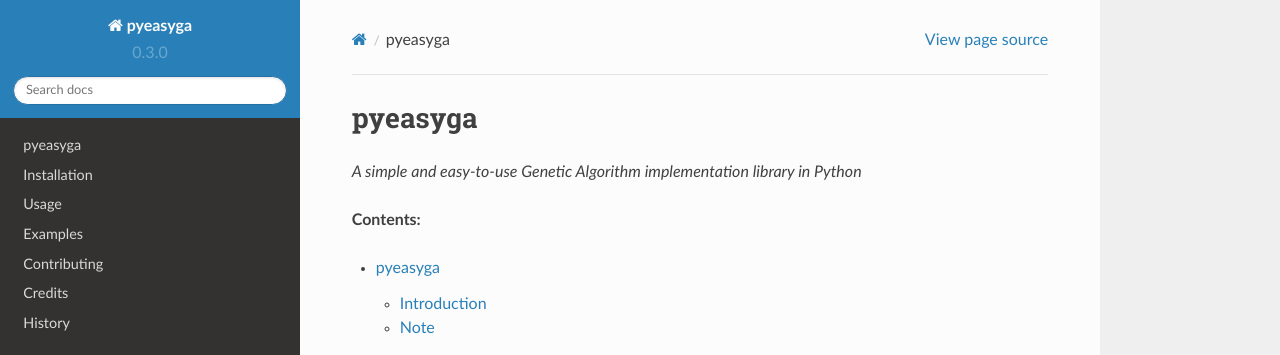
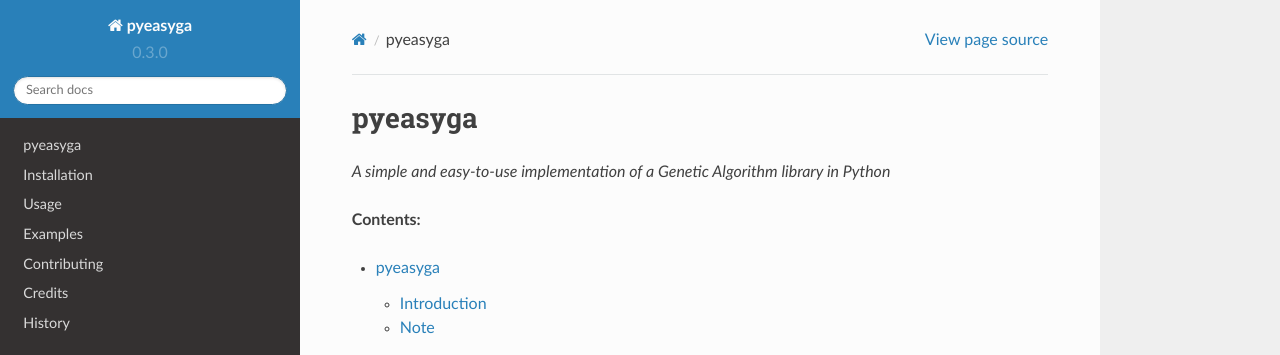
Before and after one commit to remiomosowon/pyeasyga, a Sphinx documentation site: the page built from docs/index.rst, in a window 1280 px wide and 900 px high. Shown: the top 355 px of the window. Built offline with Sphinx 7.4.7 and the Read the Docs theme 2.0.0, drawn with Linux system fonts in a browser that asks for light colours.

```diff
--- a/README.rst
+++ b/README.rst
@@ -6,7 +6,7 @@ pyeasyga
 
 Introduction
 ------------
-A simple and easy-to-use Genetic Algorithm implementation library in Python.
+A simple and easy-to-use implementation of a Genetic Algorithm library in Python.
 
 ``pyeasyga`` provides a simple interface to the power of Genetic Algorithms
 (GAs). You don't have to have expert GA knowledge in order to use it.
--- a/docs/index.rst
+++ b/docs/index.rst
@@ -5,7 +5,7 @@
 pyeasyga
 ==================================================
 
-*A simple and easy-to-use Genetic Algorithm implementation library in Python*
+*A simple and easy-to-use implementation of a Genetic Algorithm library in Python*
 
 **Contents:**
 
--- a/setup.py
+++ b/setup.py
@@ -36,7 +36,7 @@ test_requirements = ['tox']
 setup(
     name='pyeasyga',
     version=find_version('pyeasyga', '__init__.py'),
-    description='A simple and easy-to-use Genetic Algorithm implementation library in Python',
+    description='A simple and easy-to-use implementation of a Genetic Algorithm library in Python',
     long_description=readme + '\n\n' + history,
     author='Ayodeji Remi-Omosowon',
     author_email='remiomosowon@gmail.com',
```
Also changed, not shown: 1 other file.
